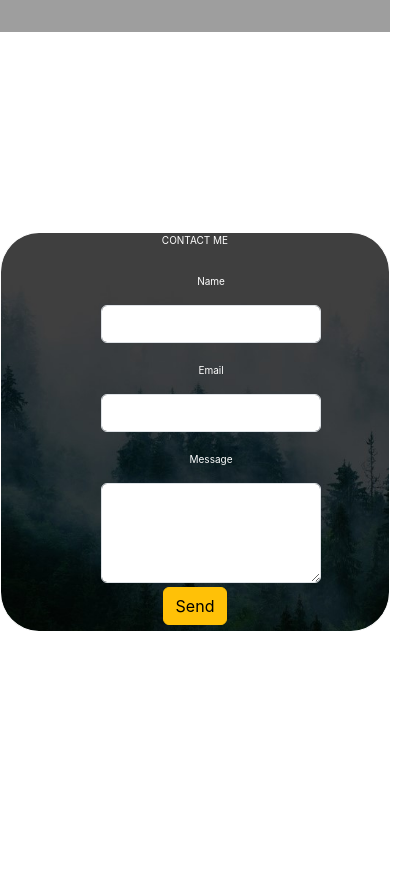
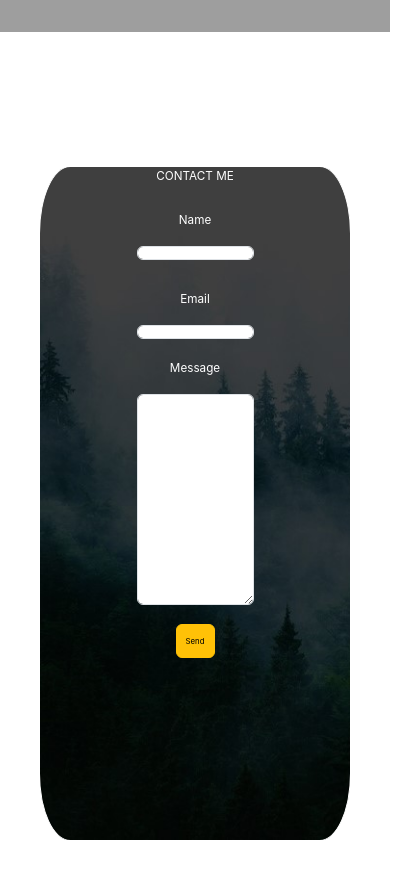
Before and after one commit to KubaGRe/WebSite, a React (Create React App) app: page / in a window 390 px wide. Shown: the part 2500-3378 px from the top of the page, 412 px wide, since content can reach past the window. Built offline with nearby package versions, Linux system fonts and the light colour scheme; grey boxes are pictures that could not be loaded.

Commit message:
Update css

```diff
--- a/package.json
+++ b/package.json
@@ -4,6 +4,9 @@
   "private": true,
   "dependencies": {
     "@emailjs/browser": "^3.11.0",
+    "@emotion/react": "^11.11.1",
+    "@emotion/styled": "^11.11.0",
+    "@mui/material": "^5.14.17",
     "@testing-library/jest-dom": "^5.17.0",
     "@testing-library/react": "^13.4.0",
     "@testing-library/user-event": "^13.5.0",
@@ -20,6 +23,7 @@
     "react-tsparticles": "^2.12.2",
     "react-type-animation": "^3.2.0",
     "reactjs-popup": "^2.0.6",
+    "snackbar": "^1.1.0",
     "tsparticles": "^2.12.0",
     "web-vitals": "^2.1.4"
   },
--- a/src/AboutMe.js
+++ b/src/AboutMe.js
@@ -7,7 +7,7 @@ function About() {
   return (
     <div className="About" >
       <div class="amcontainer">
-        <div class="row">
+        <div id="rowAboutMe" class="row">
           <div class="col">
             <img class="myPhoto" src={myPhoto}/>
           </div>
@@ -29,7 +29,7 @@ function About() {
 
           </div>
         </div>
-        <div class="row">
+        <div id="rowAboutMe" class="row">
           <div class="col">
             <p class="headline">Personal information:</p>
             <p class="info">Born: 6th of April 1997</p>
--- a/src/Contact.js
+++ b/src/Contact.js
@@ -21,28 +21,28 @@ const EmailContactForm = () => {
     <div className="Contact">
       <form className='formform' ref={form} onSubmit={sendEmail}>
       <div className='formStyle'>
-        <p>CONTACT ME</p>
+        <p className='pcontactme'>CONTACT ME</p>
         <div class="col" id='col1'>
           <div class="row-1">
             <label  id='row1' for="from_name" >
-              <p >Name</p>
+              <p className='pcontactme'>Name</p>
             <input type="text" id="from_name" name="from_name" class="form-control"></input>
             </label>
           </div>
           <div class="row-1" id='row1'>
             <label  id='row1' for="email">
-            <p >Email</p>
+            <p className='pcontactme'>Email</p>
             <input type="text" id="email" name="email" class="form-control"></input>
             </label>
           </div>
           <div class="row-1" id='row1'>
             <label  id='row1' for="message">
-            <p >Message</p>
+            <p className='pcontactme'>Message</p>
             <textarea type="text" id="message" name="message" class="form-control" ></textarea>
             </label>
           </div>
           <div class="row-1">
-            <input type="submit" class="btn btn-warning" value="Send" />
+            <input id='buttonsubmit' type="submit" class="btn btn-warning" value="Send" />
           </div>
         </div>
         </div>
--- a/src/aboutme.css
+++ b/src/aboutme.css
@@ -6,29 +6,29 @@
 
     .headline{
         margin-top: 10px;
-        font-size: 35px;
+        font-size: 2vw;
         color: white
     }
 
     .info{
-        font-size: 20px;
+        font-size: 1vw;
         color: white
     }
 
     .row{
-        width: 1600px;
+        width: 90vw;
     }
 
     .About{
         height: 100vh;
-        background-size: cover;
         padding-top: 140px;
         background-image: url("./photos/mug-pc.jpg");
+        background-size: cover;
     }
 
     .myPhoto{
-        height: 350px;
-        width: 350px;
+        height: 20vw;
+        width: 20vw;
         border-color: black;
         border-style: solid;
         border-radius: 50px;
@@ -56,16 +56,24 @@
         color: white
     }
 
+    .col{
+        height: 25vh;
+    }
+
     .row{
-        width: 400px;
+        width: 90vw;
+    }
+
+    #rowAboutMe{
+        padding: -1vh;
     }
 
     .About{
-        width: 412px;
+        width: 100vw;
         height: 100vh;
-        background-size: cover;
         padding-top: 100px;
         background-image: url("./photos/mug-pc.jpg");
+        background-size: cover;
     }
 
     .myPhoto{
--- a/src/contact.css
+++ b/src/contact.css
@@ -10,8 +10,8 @@
         border-width: 1px;
         text-align: center;
         border-style: solid;
-        width: 500px;
-        height: 700px;
+        width: 40vw;
+        height: 80vh;
         background-image: url('./photos/forest.jpg');
         background-size: cover;
         color: white;
@@ -22,32 +22,47 @@
     }
 
     #col1{
+        align-items: center;
         text-align: center;
-        font-size: 10px;
-        padding: 50px;
+
+        padding: 10vw;
         padding-top: 0px;
     }
 
     #row1{
-        width: 400px;
         margin-top: 10px;
+        text-align: center;
+        font-size: 1vw;
+    }
+
+    .form-control{
+        width: 20vw;
+        height: 2vw;
+        text-align: center;
+        font-size: 1vw;
+    }
+
+    .pcontactme{
+        align-items: center;
+        margin-top: 1px;
+        font-size: 1vw;
         text-align: center;
     }
 
-    .form-control{
-        width: 400px;
-        text-align: center;
+    #message{
+        width: 20vw;
+        height: 25vh;
+        padding-top: 0;
+        padding-bottom: 0px;
+        font-size: 1vw;
     }
 
-    p{
-        font-size: 20px;
-    }
-
-    #message{
-        width: 400px;
-        height: 300px;
-        padding-top: 0;
-        padding-bottom: 0px;
+    #buttonsubmit{
+        width: 4vw;
+        height: 4vh;
+        font-size: 1vw;
+        text-align: center;
+        padding: 0;
     }
 }
 
@@ -58,13 +73,11 @@
         height: 100vh;
         margin-top: 90px;
         width: 100vw;
-        padding: auto;
+        padding-top: 1vw;
+        padding-bottom: 1vw;
     }
 
-    .formform{
-        width: 300px;
 
-    }
 
     .formStyle{
         border-radius: 10%;
@@ -72,8 +85,8 @@
         border-width: 1px;
         text-align: center;
         border-style: solid;
-        width: 100vw;
-        height: 400px;
+        width: 80vw;
+        height: 80vh;
         background-image: url('./photos/forest.jpg');
         background-size: cover;
         color: white;
@@ -84,31 +97,46 @@
     }
 
     #col1{
+        align-items: center;
         text-align: center;
-        font-size: 10px;
-        padding: 100px;
+
+        padding: 10vw;
         padding-top: 0px;
     }
 
     #row1{
-        width: 220px;
         margin-top: 10px;
+        text-align: center;
+        font-size: 2vw;
+    }
+
+    .form-control{
+        width: 30vw;
+        height: 2vw;
+        text-align: center;
+        font-size: 1vw;
+    }
+
+    .pcontactme{
+        align-items: center;
+        margin-top: 1px;
+        font-size: 3vw;
         text-align: center;
     }
 
-    .form-control{
-        width: 220px;
-        text-align: center;
+    #message{
+        width: 30vw;
+        height: 25vh;
+        padding-top: 0;
+        padding-bottom: 0px;
+        font-size: 1vw;
     }
 
-    p{
-        font-size: 10px;
-    }
-
-    #message{
-        width: 220px;
-        height: 100px;
-        padding-top: 0;
-        padding-bottom: 0px;
+    #buttonsubmit{
+        width: 10vw;
+        height: 4vh;
+        font-size: 2vw;
+        text-align: center;
+        padding: 0;
     }
 }
--- a/src/index.css
+++ b/src/index.css
@@ -16,7 +16,7 @@
   Nav {
     color: white;
     height: 70px;
-    font-size: 30px;
+    font-size: 2vw;
 
   }
 
--- a/src/portfolio.css
+++ b/src/portfolio.css
@@ -1,10 +1,10 @@
-
+@media screen and (max-width:2550px) {
   button {
     display: inline-block;
     text-align: center;
-    font-size: 25px;
-    width: 250px;
-    height: 250px;
+    font-size: 1.5vw;
+    width: 13vw;
+    height: 13vw;
     border-radius: 100%;
     transition: all 0.5s;
     cursor: pointer;
@@ -27,12 +27,12 @@ button span:after {
     position: absolute;
     opacity: 0;
     top: 0;
-    right: -20px;
+    right: -1px;
     transition: 0.5s;
 }
 
 button:hover span {
-    padding-right: 40px;
+    padding-right: 2vw;
   }
 
 button:hover span:after {
@@ -56,7 +56,7 @@ button:hover span:after {
   text-decoration: none;
 }
 
-
+}
 
 
 
```
Also changed, not shown: 1 other file (tests, documents, lock files or other folders).
